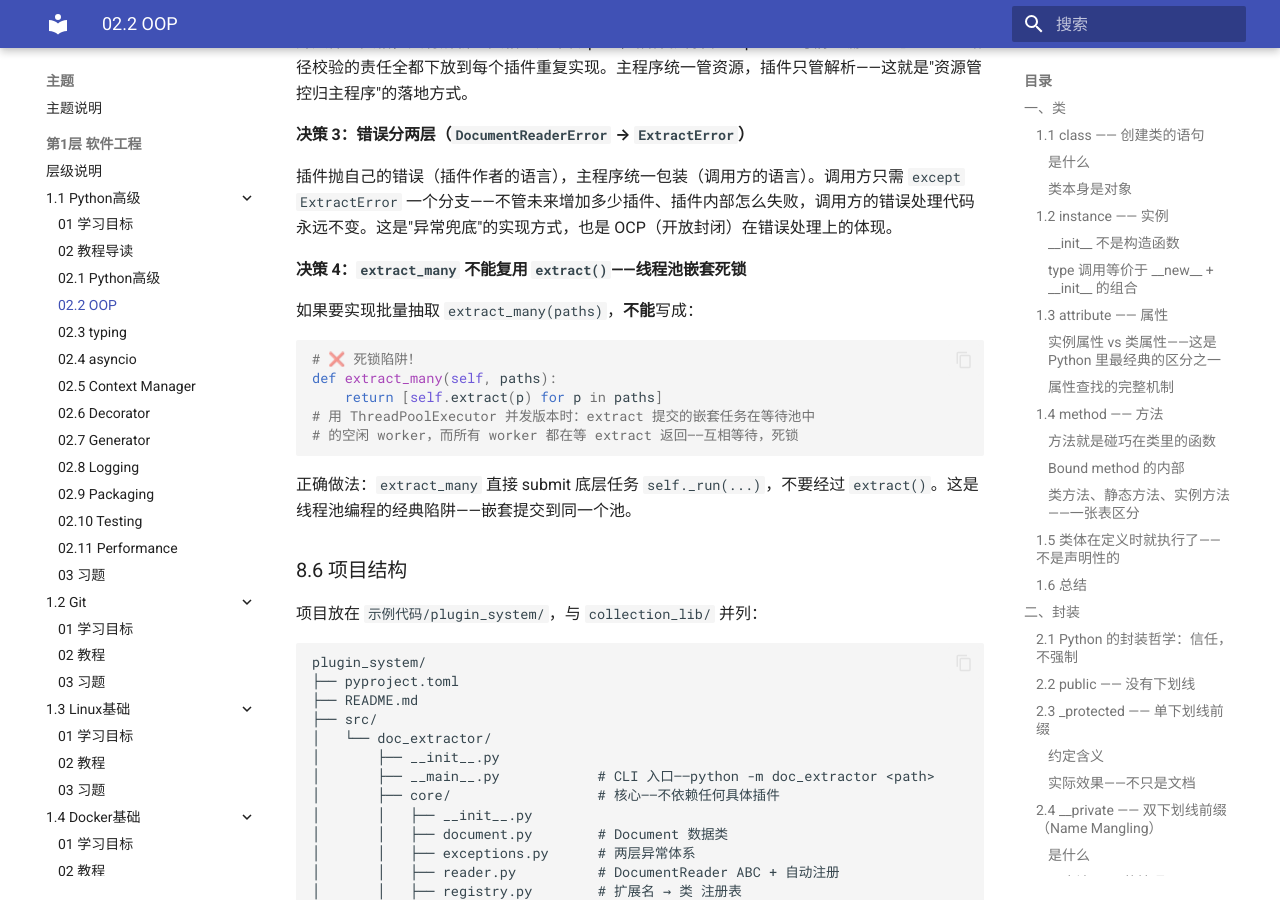
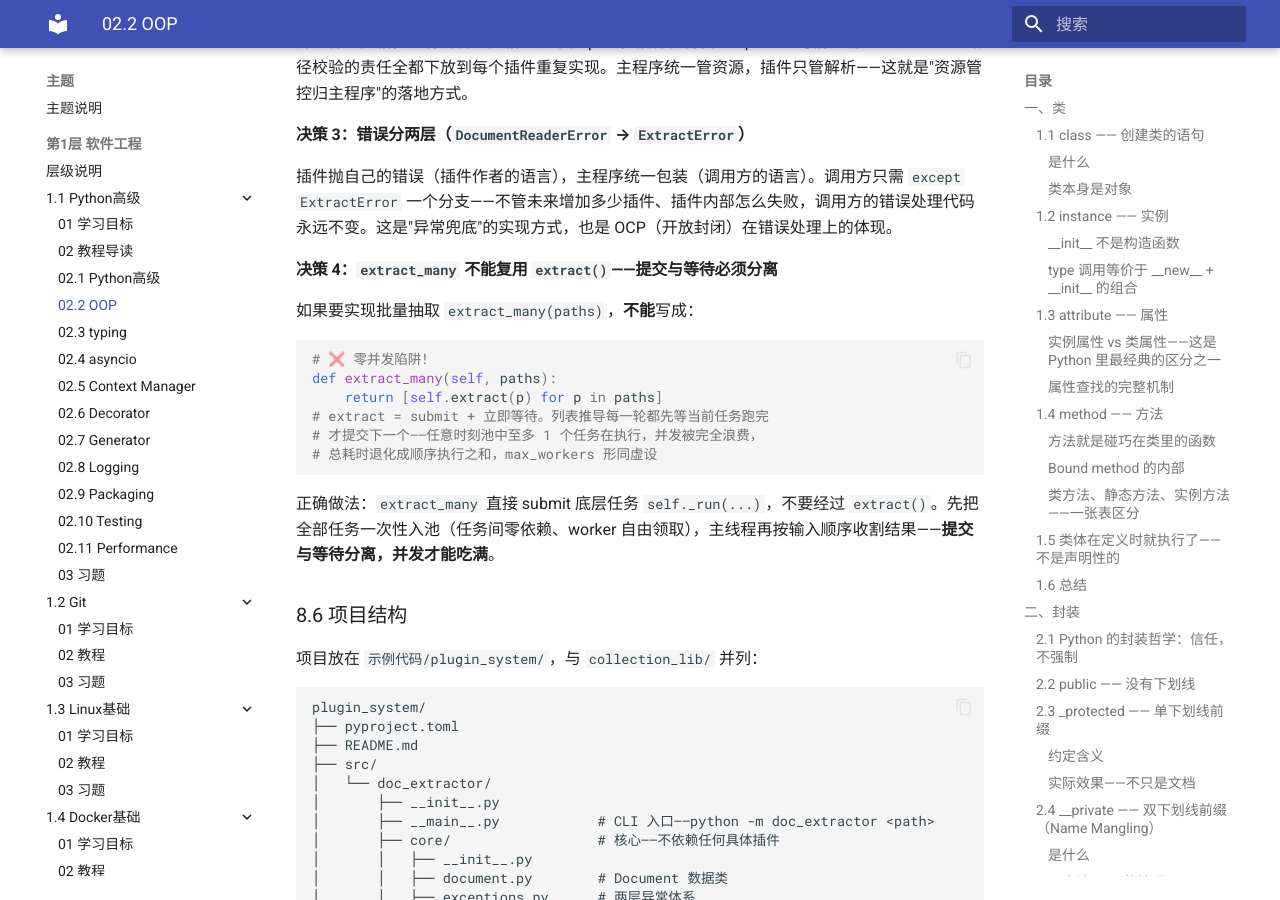
Before and after one commit to Gy-hy/AI-Engineer, an MkDocs documentation site: the page built from 内容/主题/第1层 软件工程/1.1 Python高级/02 教程/02 OOP.md, in a window 1280 px wide and 900 px high, scrolled down 50932 px. Built offline with MkDocs 1.6.1 and Material for MkDocs 9.7.7, drawn with Linux system fonts in a browser that asks for light colours.

````diff
--- a/内容/主题/第1层 软件工程/1.1 Python高级/02 教程/02 OOP.md
+++ b/内容/主题/第1层 软件工程/1.1 Python高级/02 教程/02 OOP.md
@@ -2208,19 +2208,20 @@ class Extractor:
 
 插件抛自己的错误（插件作者的语言），主程序统一包装（调用方的语言）。调用方只需 `except ExtractError` 一个分支——不管未来增加多少插件、插件内部怎么失败，调用方的错误处理代码永远不变。这是"异常兜底"的实现方式，也是 OCP（开放封闭）在错误处理上的体现。
 
-#### 决策 4：`extract_many` 不能复用 `extract()`——线程池嵌套死锁
+#### 决策 4：`extract_many` 不能复用 `extract()`——提交与等待必须分离
 
 如果要实现批量抽取 `extract_many(paths)`，**不能**写成：
 
 ```python
-# ❌ 死锁陷阱！
+# ❌ 零并发陷阱！
 def extract_many(self, paths):
     return [self.extract(p) for p in paths]
-# 用 ThreadPoolExecutor 并发版本时：extract 提交的嵌套任务在等待池中
-# 的空闲 worker，而所有 worker 都在等 extract 返回——互相等待，死锁
-```
-
-正确做法：`extract_many` 直接 submit 底层任务 `self._run(...)`，不要经过 `extract()`。这是线程池编程的经典陷阱——嵌套提交到同一个池。
+# extract = submit + 立即等待。列表推导每一轮都先等当前任务跑完
+# 才提交下一个——任意时刻池中至多 1 个任务在执行，并发被完全浪费，
+# 总耗时退化成顺序执行之和，max_workers 形同虚设
+```
+
+正确做法：`extract_many` 直接 submit 底层任务 `self._run(...)`，不要经过 `extract()`。先把全部任务一次性入池（任务间零依赖、worker 自由领取），主线程再按输入顺序收割结果——**提交与等待分离，并发才能吃满**。
 
 ### 8.6 项目结构
 
````
Also changed, not shown: 内容/主题/第1层 软件工程/1.1 Python高级/示例代码/plugin_system/README.md (+2 -2 lines), 2 other files.
